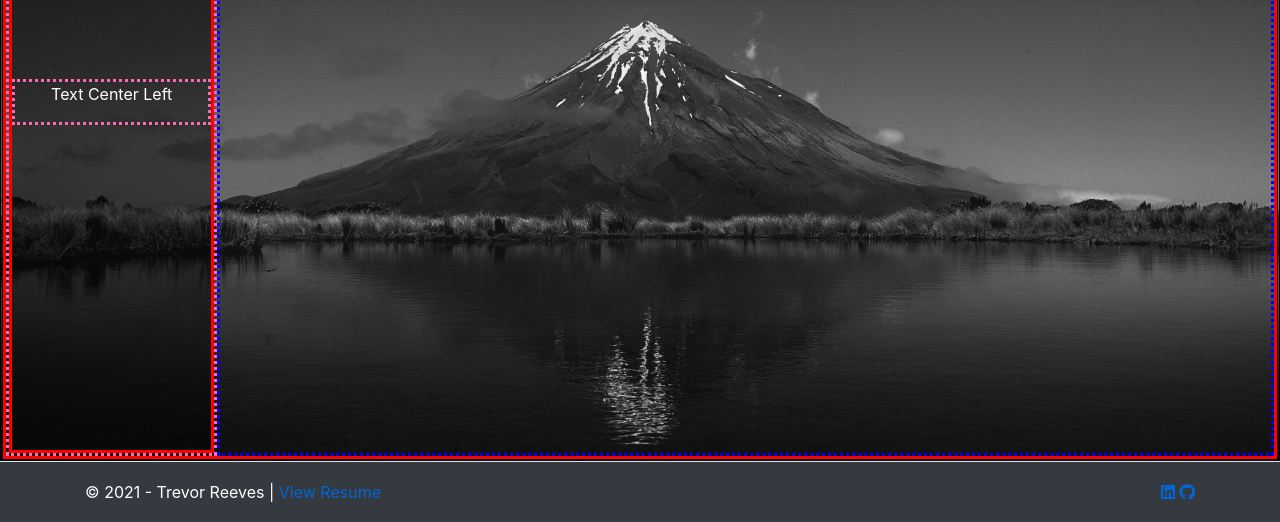
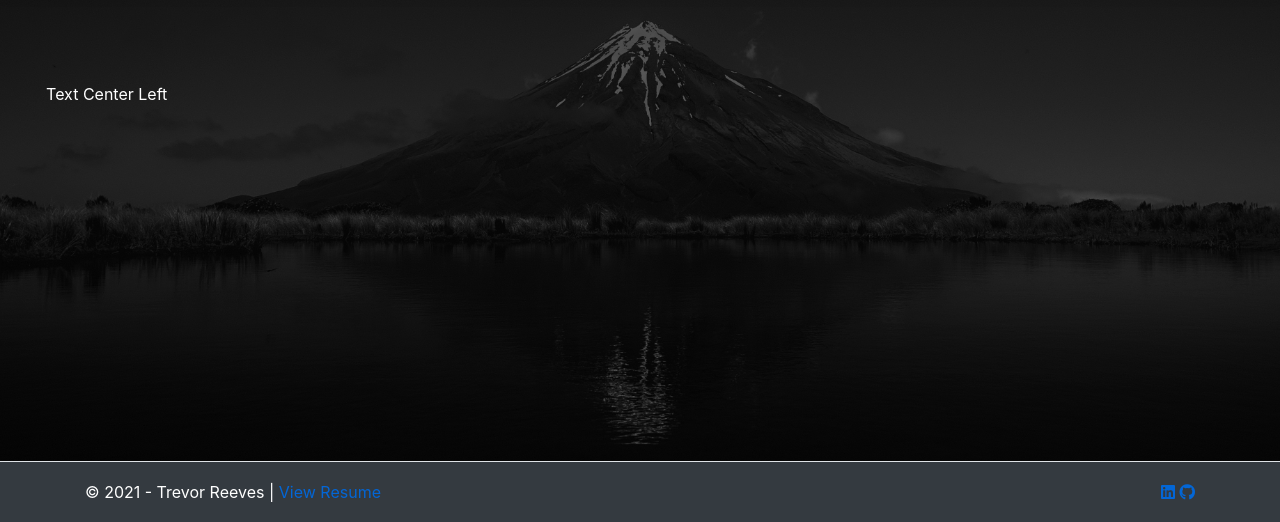
Before and after one commit to reevest2/personalwebsite, an ASP.NET Core app: page / in a window 1280 px wide. Shown: the part 333-855 px from the top of the page. Run offline with ASP.NET Core 8, Linux system fonts and the light colour scheme.

Commit message:
removed styled borders

```diff
--- a/Views/Home/Index.cshtml
+++ b/Views/Home/Index.cshtml
@@ -1,25 +1,25 @@
 <div class="parallax background-mountain">
-    <div class="container-fluid remaining-height" style="border: double; border-color:black">
-        <div class="row" style="height: 100%; border: solid; border-color:red">
-            <div class="col-sm-2 h-auto" style="border:dotted; border-color:hotpink">
-                <div class="row paralax-font" style="height: 100%; border: solid; border-color:red">
-                    <div class="col-sm-12 align-self-center" style="border: dotted; border-color: hotpink">
+    <div class="container-fluid remaining-height">
+        <div class="row" style="height: 100%;">
+            <div class="col-sm-2 h-auto">
+                <div class="row paralax-font" style="height:100%">
+                    <div class="col-sm-12 align-self-center">
                         <p class="text-center">Text Center Left</p>
                     </div>
                 </div>
             </div>
-            <div class="col-sm-10 h-auto" style="border:dotted; border-color:blue;">
-                <div class="row" style="border:solid; border-color:darkblue">
-                    <div class="col-12" style="border:dashed; border-color:green">
+            <div class="col-sm-10 h-auto paralax-font">
+                <div class="row">
+                    <div class="col-12">
                         <p>SOME OTHER TEXT</p>
                     </div>
-                    <div class="col-12" style="border:dashed; border-color:green">
+                    <div class="col-12">
                         <p>SOME OTHER TEXT</p>
                     </div>
-                    <div class="col-12" style="border:dashed; border-color:green">
+                    <div class="col-12">
                         <p>SOME OTHER TEXT</p>
                     </div>
-                    <div class="col-12" style="border:dashed; border-color:green">
+                    <div class="col-12">
                         <p>SOME OTHER TEXT</p>
                     </div>
                 </div>
--- a/wwwroot/css/parallax.css
+++ b/wwwroot/css/parallax.css
@@ -11,7 +11,7 @@
 
 .paralax-font{
     color: white;
-    background-color: hsla(0,0%,0%,.45)
+    background-color: hsla(0,0%,0%,.65)
 }
 
 /*Approx remaining height less navbar - use on container*/
```
